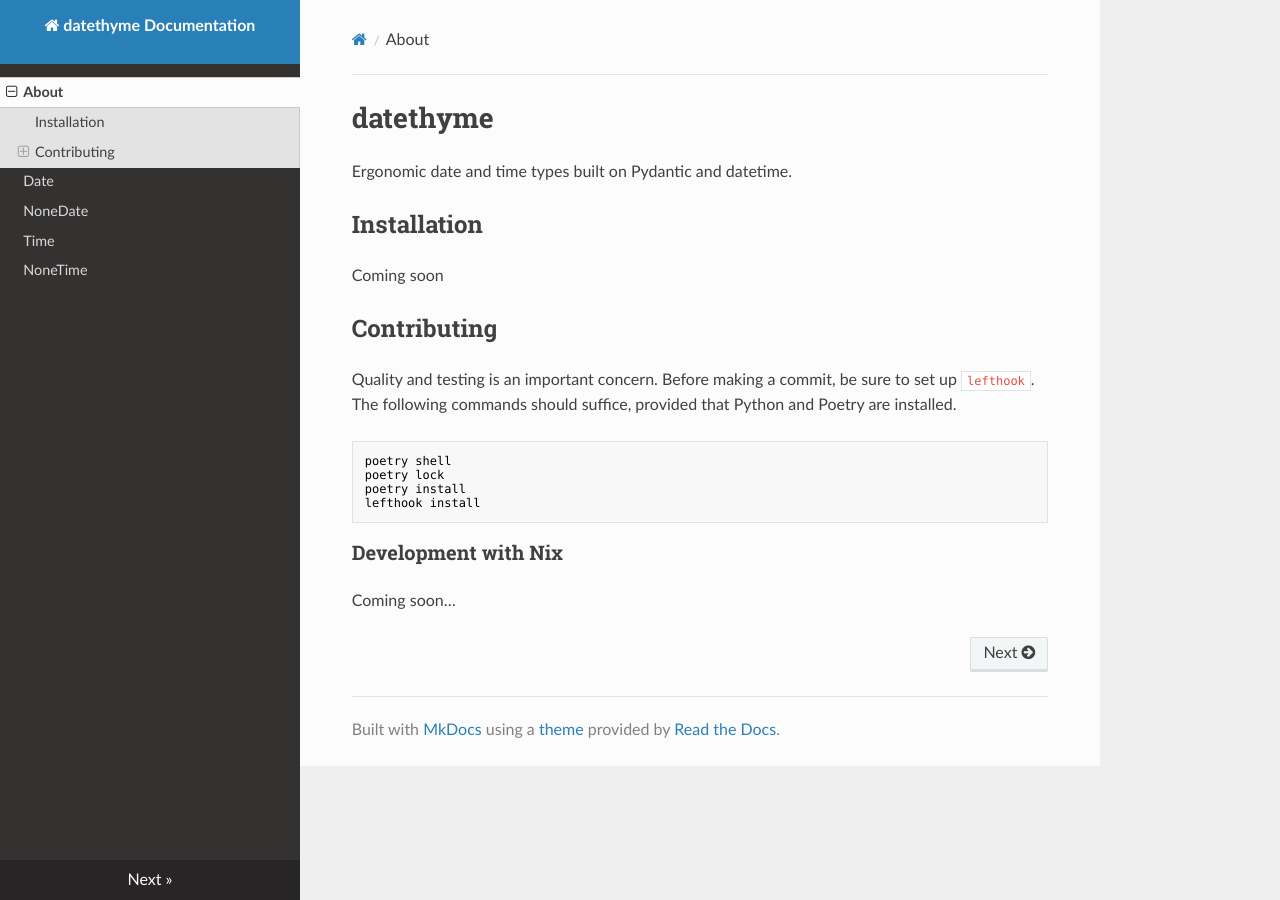
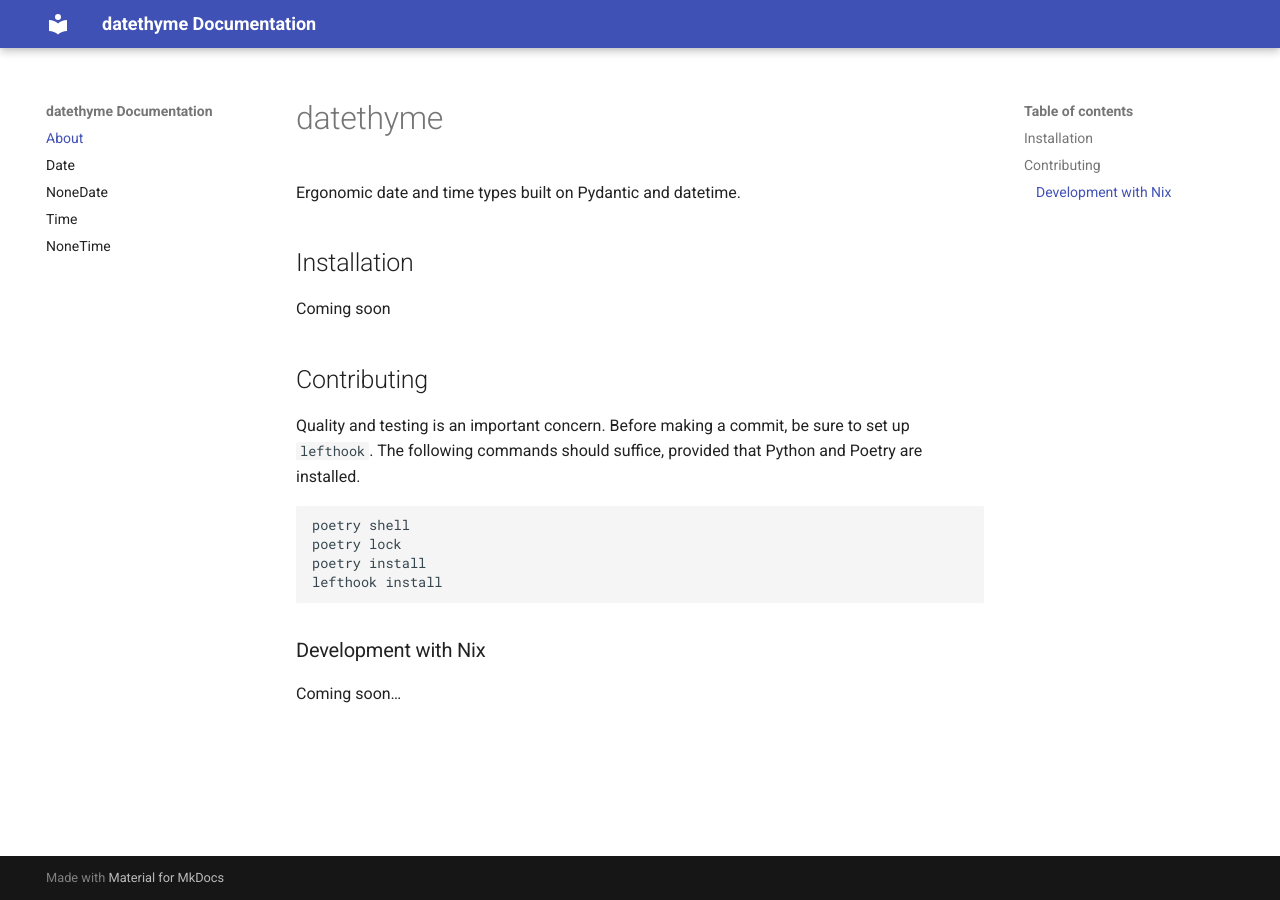
Before and after one commit to yelircaasi/datethyme, an MkDocs documentation site: the page built from docs/md/index.md, in a window 1280 px wide. Built offline with MkDocs 1.6.1 and Material for MkDocs 9.7.7, drawn with Linux system fonts in a browser that asks for light colours; nearby versions of some CDN libraries.

Commit message:
feat: docs ci

```diff
--- a/mkdocs.yml
+++ b/mkdocs.yml
@@ -26,9 +26,11 @@ plugins:
             show_submodules: false
             members: true
             group_by_category: true
+  - minify:
+      enabled: true
 
 theme:
-  name: readthedocs
+  name: material
   highlightjs: true
 
 use_directory_urls: false
--- a/pyproject.toml
+++ b/pyproject.toml
@@ -54,6 +54,7 @@ mkdocstrings-python  = ">=1.11"
 mkdocs-minify-plugin = ">=0.8"
 mkdocs-dracula-theme = ">=1.0.7"
 mkdocs-plugin-inline-svg = "^0.1.0"
+mkdocs-material = "<9.5"
 
 [tool.pytest.ini_options]
 cache_dir = ".cache/pytest_cache"
```
Also changed, not shown: 4 other files.
